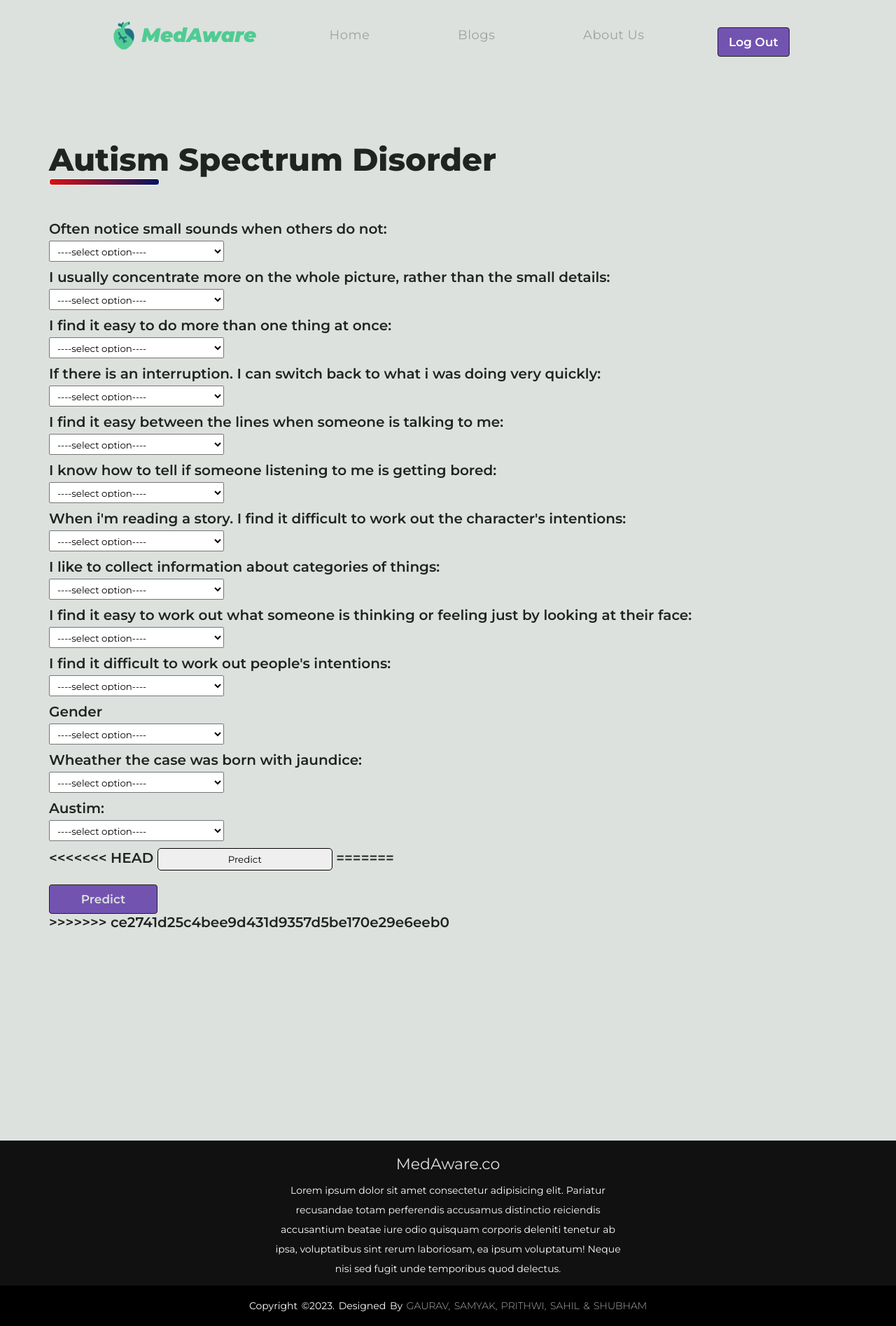
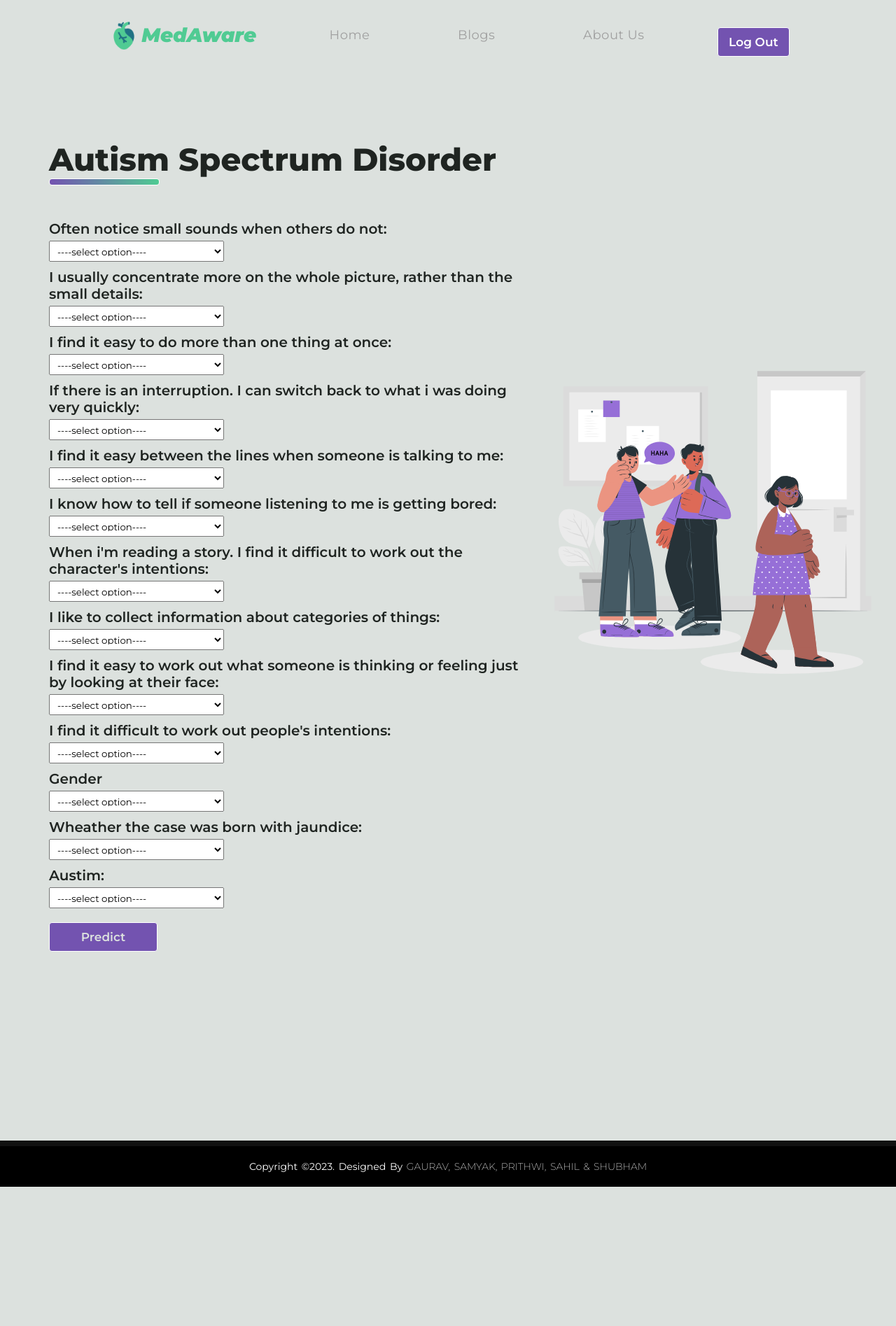
Before and after one commit to Gaurav07076/Datathon, a Flask app: page /ASD in a window 1280 px wide. Shown: the whole page at 70% size. After the commit the page ends 1696 px from the top, so only its background shows below. Run offline with Flask 3, Linux system fonts and the light colour scheme; parts of the project's set-up code (start-up, migrations or seed data) failed here and were passed over.

Commit message:
footer and final css
footer and final css

```diff
--- a/static/css/ASD.css
+++ b/static/css/ASD.css
@@ -164,7 +164,7 @@
     height:10px;
     border:0.5px solid white;
     border-radius: 4px;
-    background: linear-gradient(0.25turn,var(--mainred), var(--mainblue));
+    background: linear-gradient(0.25turn,#7353B0, var(--maingreen));
     animation: pulse 5s infinite;
     animation-timing-function: ease-out;
     animation-delay: 0s;
@@ -186,9 +186,9 @@
 .button{
     display: flex;
     align-items: center;
+    border:1px solid white;
+    padding:10px 15px ;
 
-    padding:10px 15px ;
-    border:1px solid var(--fontcolordark);
     border-radius: 4px;
     /* background: linear-gradient(0.25turn,var(--mainred), var(--mainblue)); */
     background-color: var(--mainred);
@@ -203,7 +203,6 @@
 
 .button:hover{
     transition: all 0.5s ease-in-out;
-    font-style: italic;
     scale: 1.02;
     border:2px solid white;
 }
@@ -286,16 +285,7 @@
     justify-content: flex-start;
 }
 
-footer{
-    margin-top: 70px;
-    background:#111;
-    height:auto;
-    width:100vw;
-    font-family: "";
-    padding-top:20px;
-    color:#fff;
 
-}
 .footer-content{
     display:flex;
     align-items:center;
@@ -342,8 +332,21 @@
 .socials a:hover i{
     color:aqua;
 }
+footer{
+    position: relative;
+    margin-top: 70px;
+    background:#111;
+    height:400px;
+    width:100vw;
+    font-family: "";
+    padding-top:20px;
+    color:#fff;
+
+}
 .footer-bottom{
     background: #000;
+    position: absolute;
+    bottom: 0;
     width: 100vw;
     padding: 20px 0;
     text-align: center;
@@ -383,3 +386,7 @@
     background-color:var(--mainpurple) !important;
     color: var(--bg-light) !important;
 }
+.flex{
+    display: flex;
+    align-items: center;
+}
--- a/templates/ASD.html
+++ b/templates/ASD.html
@@ -30,10 +30,10 @@
       <div class="button purple"><a href="{{url_for('logout')}}">Log Out</a></div>
     </div>
   </nav>
+  <div class="flex">
   <div class="formcontainer" id="predict">
         <div class="headerline">Autism Spectrum Disorder</div>
         <div class="divider_thick up10 "></div>
-
         <form action="{{ url_for('predictPage_ASD') }}" method="POST">
 
           <div class="labelspacing">
@@ -144,30 +144,24 @@
               <option value="0">No</option>
             </select>
           </div>
-<<<<<<< HEAD
 
+          <input type="submit" class="btn btn-info btn-block button purple" value="Predict">
 
-      <input type="submit" value="Predict">
-=======
-      <input type="submit" class="btn btn-info btn-block button purple" value="Predict">
->>>>>>> ce2741d25c4bee9d431d9357d5be170e29e6eeb0
         </form>
+  </div>
+  <div class="formimage">
+    <img src="{{url_for('static',filename='../static/resources/adsimage.svg')}}">
   </div>
 </div>
 
+</div>
 <footer>
   <div class="footer-content">
       <h3>MedAware.co</h3>
-    <p>Lorem ipsum dolor sit amet consectetur adipisicing elit. Pariatur recusandae totam perferendis accusamus
-      distinctio reiciendis accusantium beatae iure odio quisquam corporis deleniti tenetur ab ipsa, voluptatibus sint
-      rerum laboriosam, ea ipsum voluptatum! Neque nisi sed fugit unde temporibus quod delectus.</p>
+      <h4>"Stay informed, stay ahead - let our disease check guide you through life's uncertain thread."</h4>
   </div>
   <div class="footer-bottom">
-    <p>copyright &copy;2023. designed by <span><a href="https://github.com/Gaurav07076">Gaurav, </a></span><span><a
-          href="https://github.com/samyak269"> Samyak, </a></span><span><a
-          href=https://github.com/VaishaliRajpal28>PRITHWI, </a></span><span><a
-          href=https://github.com/VaishaliRajpal28>SAHIL &</a></span> <span><a
-          href=https://github.com/VaishaliRajpal28>SHUBHAM</a></span></p>
+    <p>copyright &copy;2023. designed by <span><a href="https://github.com/Gaurav07076">Gaurav, </a></span><span><a href="https://github.com/samyak269"> Samyak, </a></span><span><a href="https: //github.com/The-Prithwiraj06">PRITHWI, </a ></span><span><a href="https://github.com/sahilkrRaj">SAHIL &</a ></span> <span><a href="https://github.com/ShubhamKumarSingh123">SHUBHAM</a ></span></p>
   </div>
 
 
--- a/templates/aboutus.html
+++ b/templates/aboutus.html
@@ -124,11 +124,13 @@
     <footer>
         <div class="footer-content">
             <h3>MedAware.co</h3>
-            <p>Lorem ipsum dolor sit amet consectetur adipisicing elit. Pariatur recusandae totam perferendis accusamus distinctio reiciendis accusantium beatae iure odio quisquam corporis deleniti tenetur ab ipsa, voluptatibus sint rerum laboriosam, ea ipsum voluptatum! Neque nisi sed fugit unde temporibus quod delectus.</p>
+            <h4>"Stay informed, stay ahead - let our disease check guide you through life's uncertain thread."</h4>
         </div>
         <div class="footer-bottom">
-          <p>copyright &copy;2023. designed by <span><a href="https://github.com/Gaurav07076">Gaurav, </a></span><span><a href="https://github.com/samyak269"> Samyak, </a></span><span><a href=https://github.com/VaishaliRajpal28>PRITHWI, </a ></span><span><a href=https://github.com/VaishaliRajpal28>SAHIL &</a ></span> <span><a href=https://github.com/VaishaliRajpal28>SHUBHAM</a ></span></p>
+          <p>copyright &copy;2023. designed by <span><a href="https://github.com/Gaurav07076">Gaurav, </a></span><span><a href="https://github.com/samyak269"> Samyak, </a></span><span><a href="https: //github.com/The-Prithwiraj06">PRITHWI, </a ></span><span><a href="https://github.com/sahilkrRaj">SAHIL &</a ></span> <span><a href="https://github.com/ShubhamKumarSingh123">SHUBHAM</a ></span></p>
         </div>
+
+
     </footer>
 
     <script type="text/javascript">
--- a/templates/heart.html
+++ b/templates/heart.html
@@ -240,8 +240,8 @@
   <footer>
     <div class="footer-content">
         <h3>MedAware.co</h3>
-        <p>Lorem ipsum dolor sit amet consectetur adipisicing elit. Pariatur recusandae totam perferendis accusamus distinctio reiciendis accusantium beatae iure odio quisquam corporis deleniti tenetur ab ipsa, voluptatibus sint rerum laboriosam, ea ipsum voluptatum! Neque nisi sed fugit unde temporibus quod delectus.</p>
-    </div>
+        <h4>"Stay informed, stay ahead - let our disease check guide you through life's uncertain thread."</h4>
+     </div>
     <div class="footer-bottom">
       <p>copyright &copy;2023. designed by <span><a href="https://github.com/Gaurav07076">Gaurav, </a></span><span><a href="https://github.com/samyak269"> Samyak, </a></span><span><a href=https://github.com/VaishaliRajpal28>PRITHWI, </a ></span><span><a href=https://github.com/VaishaliRajpal28>SAHIL &</a ></span> <span><a href=https://github.com/VaishaliRajpal28>SHUBHAM</a ></span></p>
     </div>
--- a/templates/main.html
+++ b/templates/main.html
@@ -211,7 +211,7 @@
         <footer>
             <div class="footer-content">
                 <h3>MedAware.co</h3>
-                <p>"Stay informed, stay ahead - let our disease check guide you through life's uncertain thread."</p>
+                <h4>"Stay informed, stay ahead - let our disease check guide you through life's uncertain thread."</h4>
             </div>
             <div class="footer-bottom">
               <p>copyright &copy;2023. designed by <span><a href="https://github.com/Gaurav07076">Gaurav, </a></span><span><a href="https://github.com/samyak269"> Samyak, </a></span><span><a href="https: //github.com/The-Prithwiraj06">PRITHWI, </a ></span><span><a href="https://github.com/sahilkrRaj">SAHIL &</a ></span> <span><a href="https://github.com/ShubhamKumarSingh123">SHUBHAM</a ></span></p>
```
Also changed, not shown: static/css/aboutus.css (+13 -10 lines), static/css/covid.css (+13 -8 lines), static/css/diabetes.css (+13 -9 lines), static/css/heart.css (+11 -8 lines), static/css/liver.css (+12 -8 lines), static/css/main.css (+12 -9 lines), templates/covid.html (+2 -8 lines), templates/diabetes.html (+3 -10 lines), templates/liver.html (+3 -10 lines), static/resources/Diabetesimg.svg (added), static/resources/adsimage.svg (added), static/resources/liverinnerimage.svg (added). Lines whose indentation alone changed are shown as unchanged.
